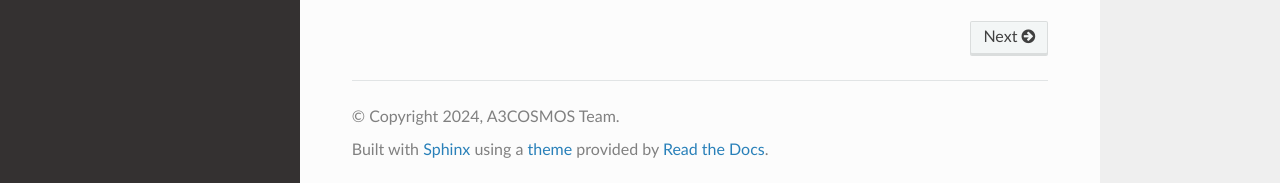
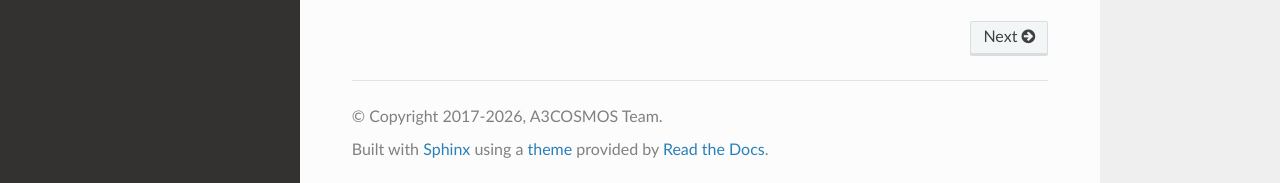
Before and after one commit to 1054/a3cosmos-gas-evolution, a Sphinx documentation site: the page built from docs/source/index.rst, in a window 1280 px wide and 900 px high, scrolled down 1428 px. Shown: the part 714-897 px from the top of the window. Built offline with Sphinx 7.4.7 and the Read the Docs theme 3.1.0, drawn with Linux system fonts in a browser that asks for light colours.

```diff
--- a/docs/source/conf.py
+++ b/docs/source/conf.py
@@ -8,10 +8,10 @@ import sys
 sys.path.insert(0, os.path.abspath('../..'))
 
 project = 'a3cosmos-gas-evolution'
-copyright = '2024, A3COSMOS Team'
+copyright = '2017-2026, A3COSMOS Team'
 author = 'A3COSMOS Team'
-release = '2.0.0'
-version = '2.0.0'
+release = '2.0.2'
+version = '2.0.2'
 
 extensions = [
     'sphinx.ext.autodoc',
--- a/setup.py
+++ b/setup.py
@@ -9,7 +9,7 @@ from setuptools import setup, find_packages
 
 setup(
     name='a3cosmos_gas_evolution',
-    version='2.0.1',
+    version='2.0.2',
     description=(
         'A Python Package for Galaxy Cold Molecular Gas and Star Formation Evolution Equations.'
     ),
```
Also changed, not shown: 8 other files.
